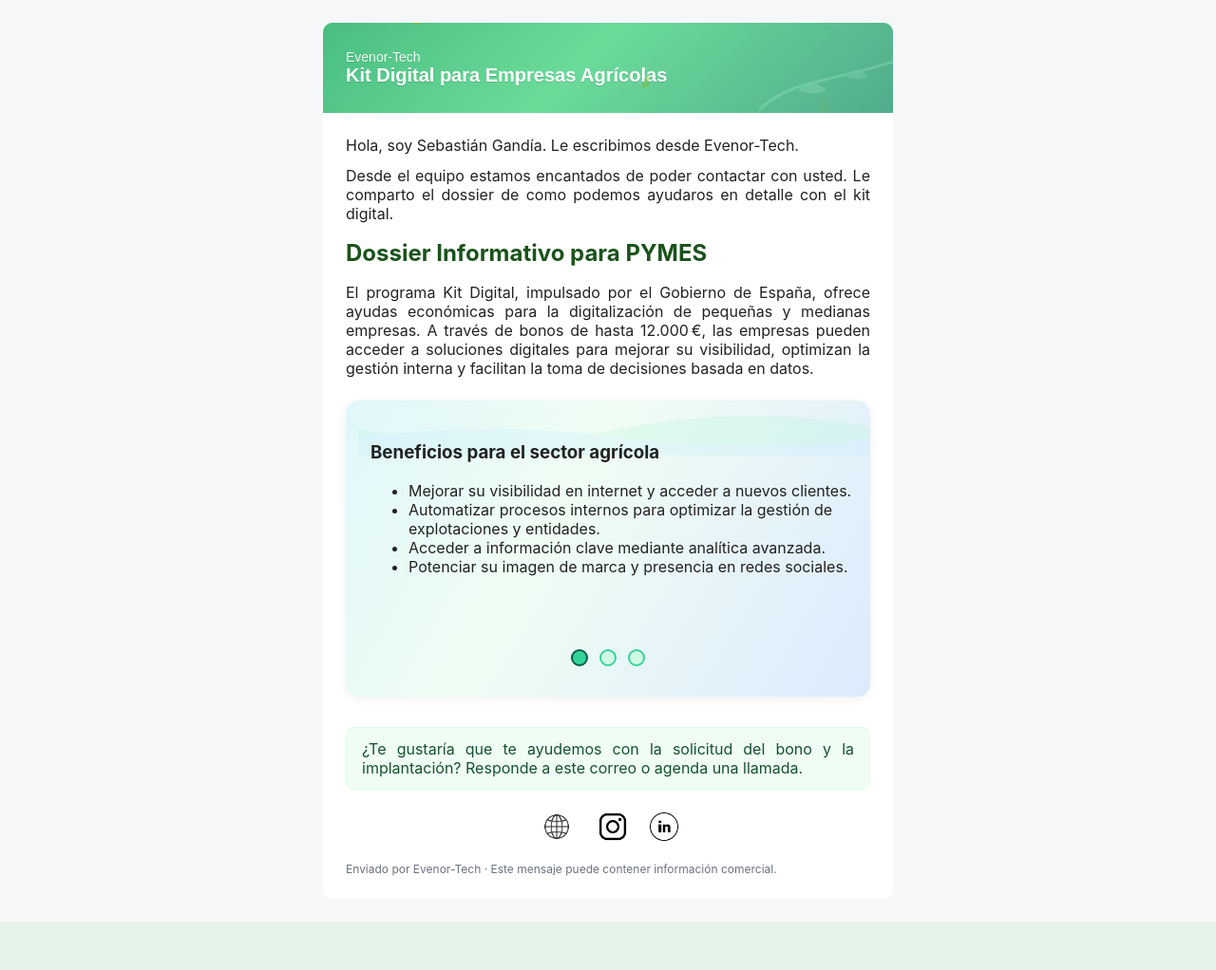
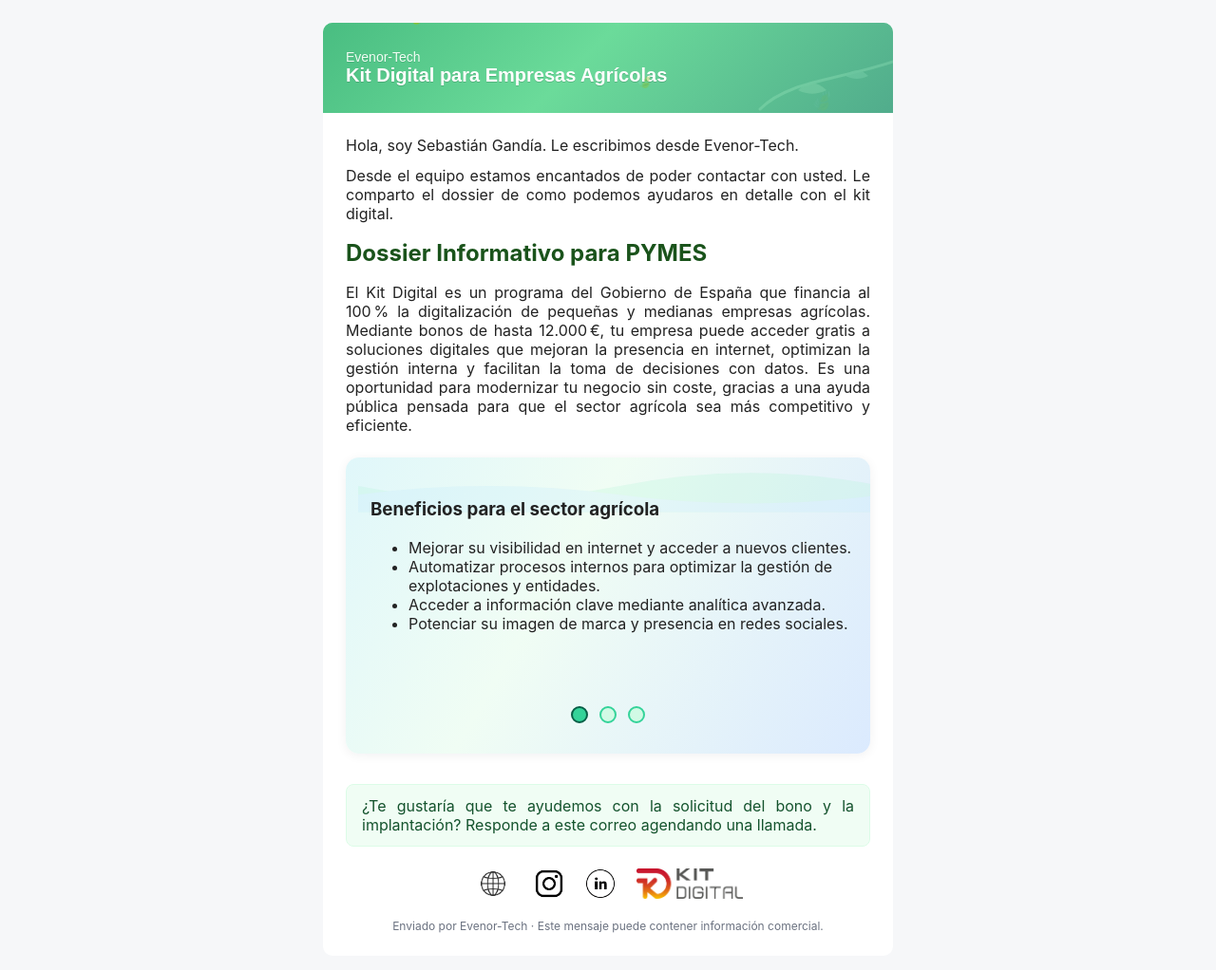
Before and after one commit to SebassG05/Dossier, a website: page src/templates/email.html in a window 1280 px wide. Shown: the whole page at 95% size. Before the commit the page ends 971 px from the top, so only its background shows below. Drawn offline with Linux system fonts and the light colour scheme.

Commit message:
Commit 9 dif cambios

```diff
--- a/src/templates/dossierEmail.js
+++ b/src/templates/dossierEmail.js
@@ -96,7 +96,7 @@
                   ${messageBlock}
                   ${dossierContentHtml}
                   <div style="margin-top:20px; padding:12px 16px; background:#f0fdf4; border:1px solid #dcfce7; border-radius:8px; color:${textColor};">
-                    ¿Te gustaría que te ayudemos con la solicitud del bono y la implantación? Responde a este correo o agenda una llamada.
+                    ¿Te gustaría que te ayudemos con la solicitud del bono y la implantación? Responde a este correo agendando una llamada.
                   </div>
                 </td>
               </tr>
--- a/src/templates/email.html
+++ b/src/templates/email.html
@@ -123,7 +123,7 @@
                 <div style="margin:0 0 16px; text-align:justify;"> Desde el equipo estamos encantados de poder contactar con usted. Le comparto el dossier de como podemos ayudaros en detalle con el kit digital.</div>
 
                 <h1 style="margin:0 0 16px; font-size:24px; line-height:1.3; color:#1a531b;">Dossier Informativo para PYMES</h1>
-                <p style="margin:0 0 12px; text-align:justify;">El programa Kit Digital, impulsado por el Gobierno de España, ofrece ayudas económicas para la digitalización de pequeñas y medianas empresas. A través de bonos de hasta 12.000 €, las empresas pueden acceder a soluciones digitales para mejorar su visibilidad, optimizan la gestión interna y facilitan la toma de decisiones basada en datos.</p>
+                <p style="margin:0 0 12px; text-align:justify;">El Kit Digital es un programa del Gobierno de España que financia al 100 % la digitalización de pequeñas y medianas empresas agrícolas. Mediante bonos de hasta 12.000 €, tu empresa puede acceder gratis a soluciones digitales que mejoran la presencia en internet, optimizan la gestión interna y facilitan la toma de decisiones con datos. Es una oportunidad para modernizar tu negocio sin coste, gracias a una ayuda pública pensada para que el sector agrícola sea más competitivo y eficiente.</p>
 
                 <!-- Carrusel informativo -->
                 <div class="info-carousel">
@@ -170,7 +170,7 @@
                 </div>
 
                 <div style="margin-top:20px; padding:12px 16px; background:#f0fdf4; border:1px solid #dcfce7; border-radius:8px; color:#14532d;">
-                  <span style="text-align:justify; display:block;">¿Te gustaría que te ayudemos con la solicitud del bono y la implantación? Responde a este correo o agenda una llamada.</span>
+                  <span style="text-align:justify; display:block;">¿Te gustaría que te ayudemos con la solicitud del bono y la implantación? Responde a este correo agendando una llamada.</span>
                 </div>
 
                 <div style="margin-top:18px; display:flex; justify-content:center; gap:22px; align-items:center;">
@@ -183,9 +183,12 @@
                   <a href="https://www.linkedin.com/company/evenor-tech-s.l.u./" target="_blank" rel="noopener" title="LinkedIn">
                     <img src="/linkedin.png" alt="LinkedIn" style="width:32px; height:32px;" />
                   </a>
+                  <a href="https://www.linkedin.com/company/evenor-tech-s.l.u./" target="_blank" rel="noopener" title="KitDigital">
+                    <img src="/KitDigital.png" alt="LinkedIn" style="width:112px; height:32px;" />
+                  </a>
                 </div>
 
-                <div style="margin-top:12px; color:#6b7280; font-size:12px;">Enviado por Evenor-Tech · Este mensaje puede contener información comercial.</div>
+                <div style="margin-top:12px; color:#6b7280; font-size:12px; text-align:center;">Enviado por Evenor-Tech · Este mensaje puede contener información comercial.</div>
               </td>
             </tr>
           </table>
```
Also changed, not shown: public/KitDigital.png (added).
